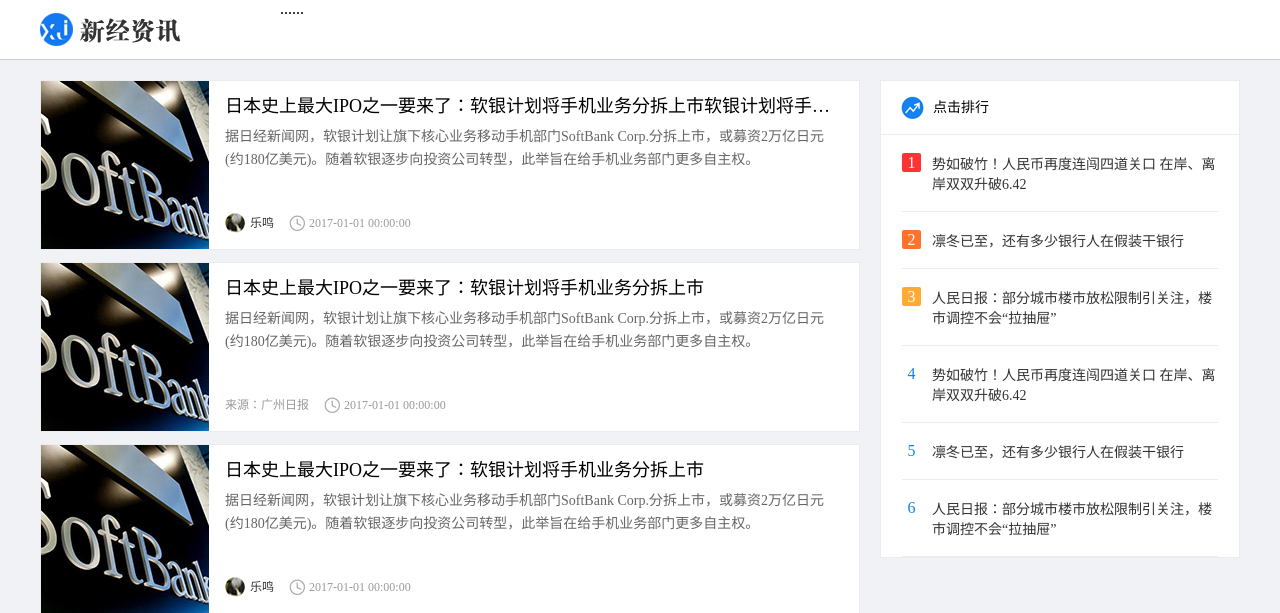
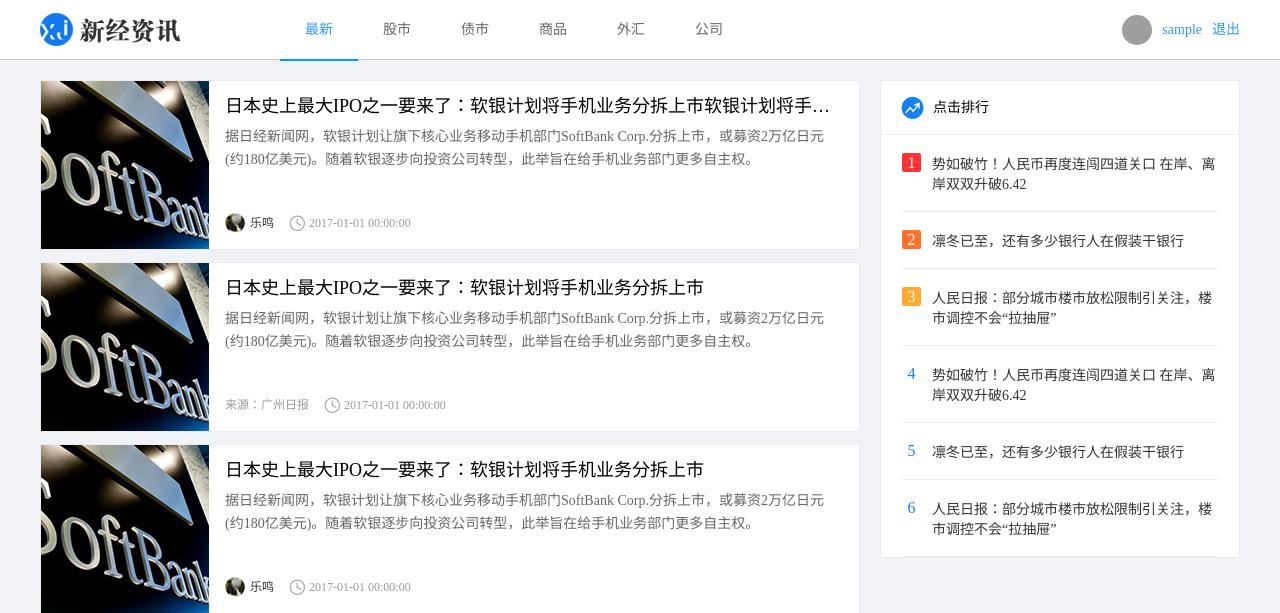
Before and after one commit to Adolph-Anthony/news-website_Flask, a Flask app: page / in a window 1280 px wide. Shown: the top 613 px of the page. Run offline with Flask 2, Linux system fonts and the light colour scheme; the visitor is signed in with stand-in values (Sample User, id 1); tables that the repository leaves empty hold one stand-in row (values such as "Sample post"); parts of the project's set-up code (start-up, migrations or seed data) failed here and were passed over; grey boxes are pictures that could not be loaded.

Commit message:
用户退出动作

```diff
--- a/info/modules/index/views.py
+++ b/info/modules/index/views.py
@@ -12,7 +12,7 @@ def index():
     1.如果用户已经登录,将当前登录用户数据传到模板中,以供显示
     :return:
     '''
-    #向redis中保存一个值
+    #取到用户id
     user_id = session.get("user_id",None)
     user = None
     if user_id:
--- a/info/static/news/css/main.css
+++ b/info/static/news/css/main.css
@@ -68,7 +68,7 @@ body{
     height:30px;
     overflow: hidden;
     margin-top:15px;
-    display:none;
+    /*display:none;    */
 }
 
 .user_login img{
--- a/info/templates/news/index.html
+++ b/info/templates/news/index.html
@@ -14,23 +14,28 @@
         <div class="header">
             <a href="#" class="logo fl"><img src="../../static/news/images/logo.png" alt="logo"></a>
             <ul class="menu fl">
-            ......
+                <li class="active" data-cid="0"><a href="javascript:;">最新</a></li>
+                <li data-cid="1"><a href="javascript:;">股市</a></li>
+                <li data-cid="2"><a href="javascript:;">债市</a></li>
+                <li data-cid="3"><a href="javascript:;">商品</a></li>
+                <li data-cid="4"><a href="javascript:;">外汇</a></li>
+                <li data-cid="5"><a href="javascript:;">公司</a></li>
             </ul>
-
-        {# 判断用户是否登录 #}
             {% if data.user %}
-            {# 如果登录，则显示用户信息 #}
                  <div class="user_login fr">
-                <img src="{% if data.user.avatar_url %}{{ data.user.avatar_url }}{% else %}../../static/news/images/person01.png{% endif %}" class="lgin_pic">
+                    <img src="{% if data.user.avatar_url %} data.user_info.avatar_url {% else %}../../static/news/images/person01.png{% endif %}" class="lgin_pic">
                     <a href="#">{{ data.user.nick_name }}</a>
-                <a href="#">退出</a>
+                    <a href="javascript:;" onclick="logout()">退出</a>
                 </div>
                 {% else %}
-            {# 如果没有登录，则显示登录注册按钮 #}
                 <div class="user_btns fr">
                     <a href="javascript:;" class="login_btn">登录</a> / <a href="javascript:;" class="register_btn">注册</a>
                 </div>
             {% endif %}
+
+
+            <!-- 用户登录后显示下面，隐藏上面 -->
+
         </div>
     </div>
 
```
Also changed, not shown: info/modules/passport/views.py (+16 -2 lines). Lines whose indentation alone changed are shown as unchanged.
